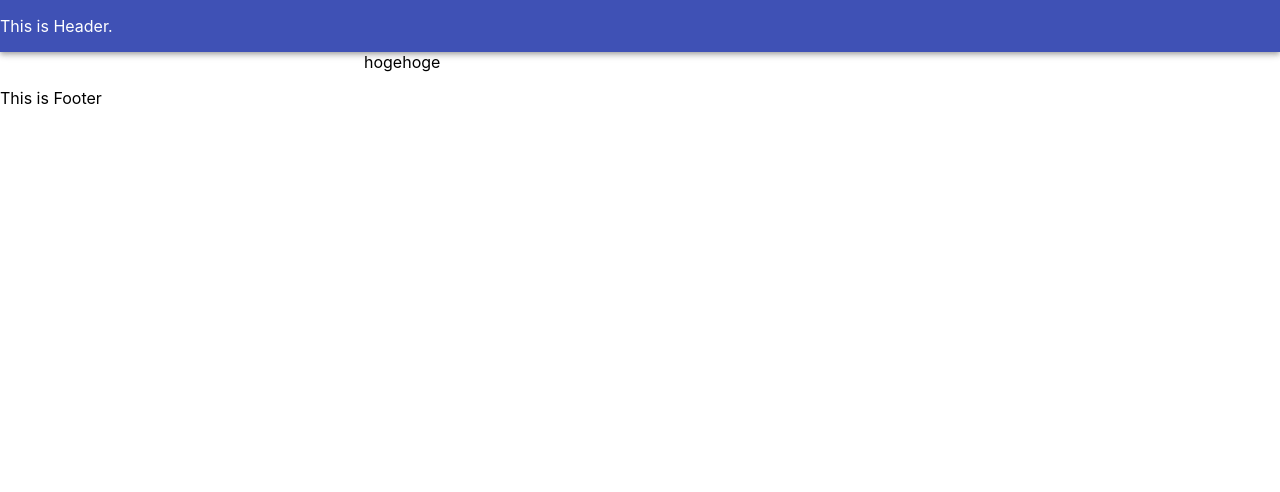
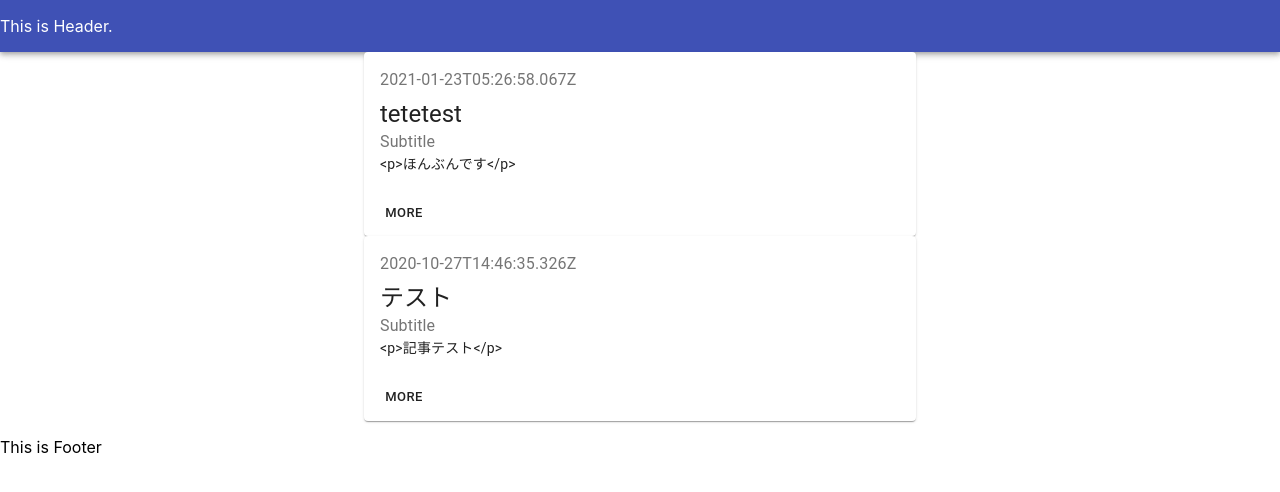
Before and after one commit to acio-o9/contents, a Next.js app in the folder src/application/: page / in a window 1280 px wide. Shown: the top 492 px of the page. Built offline with nearby package versions, Linux system fonts and the light colour scheme.

Commit message:
[add] ArticleList Component

```diff
--- /dev/null
+++ b/src/application/components/ArticleList.js
@@ -0,0 +1,59 @@
+import React, { Component } from 'react';
+import { makeStyles } from '@material-ui/core/styles';
+import Card from '@material-ui/core/Card';
+import CardActions from '@material-ui/core/CardActions';
+import CardContent from '@material-ui/core/CardContent';
+import Button from '@material-ui/core/Button';
+import Typography from '@material-ui/core/Typography';
+
+class ArticleList extends Component {
+  constructor ({props, articles}) {
+    super(props);
+    this.articles = articles;
+    this.classes = this.useStyles();
+  }
+
+  useStyles() {
+    return makeStyles({
+      root: {
+        minWidth: 275,
+      },
+      title: {
+        fontSize: 14,
+      },
+      pos: {
+        marginBottom: 12,
+      },
+    });
+  }
+
+  render() {
+    return (
+      <section>
+         {this.articles.map((article) => (
+           <Card className={this.classes.root}>
+             <CardContent>
+               <Typography className={this.classes.title} color="textSecondary" gutterBottom>
+                   {article.publishedAt}
+               </Typography>
+               <Typography variant="h5" component="h2">
+                   {article.title}
+               </Typography>
+               <Typography className={this.classes.pos} color="textSecondary">
+                 Subtitle
+               </Typography>
+               <Typography variant="body2" component="p">
+                   {article.body}
+               </Typography>
+             </CardContent>
+             <CardActions>
+               <Button size="small">More</Button>
+             </CardActions>
+           </Card>
+         ))}
+      </section>
+    )
+  }
+}
+
+export default ArticleList;
--- a/src/application/pages/index.js
+++ b/src/application/pages/index.js
@@ -1,11 +1,40 @@
 import Layout from '../components/Layout';
+import ArticleList from '../components/ArticleList';
 
-function Index() {
+function Index( {articles} ) {
   return (
     <Layout>
-      <div>hogehoge</div>
+      <ArticleList articles={articles}/>
     </Layout>
   )
 }
 
+export async function getStaticProps() {
+  // TODO fetching resource using an external module
+  const mock = {
+    contents: [
+      {
+        id: 'w8ywix2yy',
+        publishedAt: '2021-01-23T05:26:58.067Z',
+        title: 'tetetest',
+        body: '<p>ほんぶんです</p>'
+      },
+      {
+        id: '5sa6f6jsc',
+        publishedAt: '2020-10-27T14:46:35.326Z',
+        title: 'テスト',
+        body: '<p>記事テスト</p>'
+      }
+    ],
+    totalCount: 2,
+    offset: 0,
+    limit: 10
+  };
+  return {
+    props: {
+      articles: mock.contents,
+    },
+  }
+}
+
 export default Index
```
